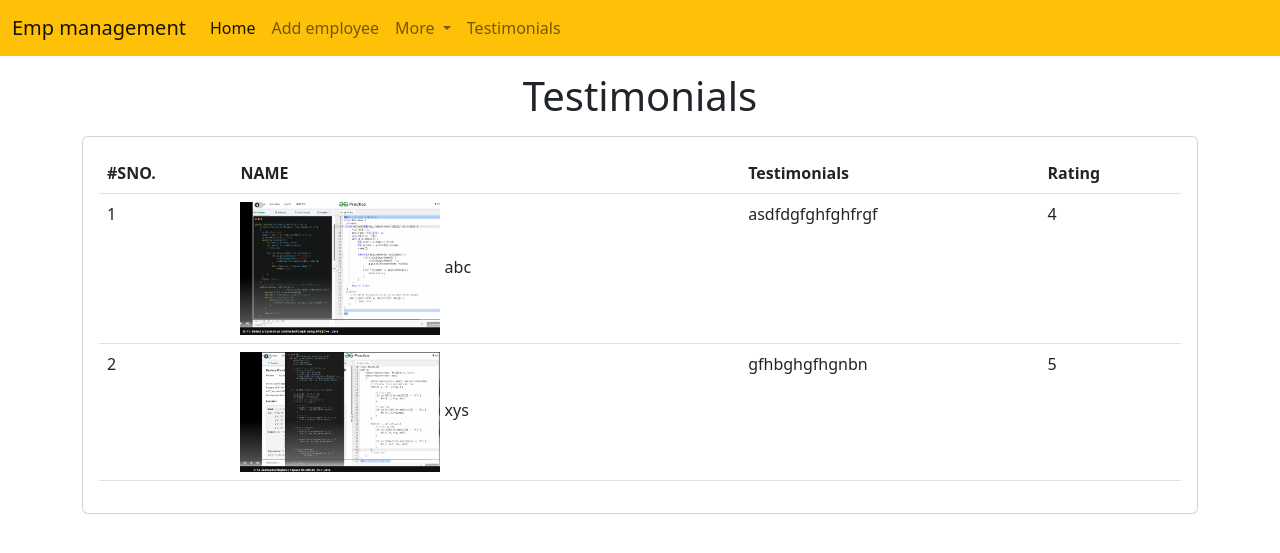
After one commit to Minhazul202014030/django-project, a Django app: page /emp/testimonials/ in a window 1280 px wide. The commit adds this page. Shown: the top 553 px of the page. Run offline with Django 5.2, Linux system fonts and the light colour scheme; data comes from the database, SQL or seed files in the repository; both versions use the stored data as it was after the commit.

Commit message:
second commit

```diff
--- a/emp/admin.py
+++ b/emp/admin.py
@@ -1,7 +1,7 @@
 from django.contrib import admin
 
 # Register your models here.
-from .models import Emp
+from .models import Emp,Testimonial
 
 
 
@@ -12,3 +12,4 @@ class EmpAdmin(admin.ModelAdmin):
     list_filter=('working',)
 
 admin.site.register(Emp,EmpAdmin)
+admin.site.register(Testimonial)
--- a/emp/models.py
+++ b/emp/models.py
@@ -11,3 +11,12 @@ class Emp(models.Model):
 
     def __str__(self):
         return self.name
+
+class Testimonial(models.Model):
+    name=models.CharField(max_length=200)
+    testimonial=models.TextField()
+    picture=models.ImageField(upload_to="testimonials/")
+    rating=models.IntegerField(max_length=1)
+
+    def __str__(self):
+        return self.testimonial
--- a/emp/urls.py
+++ b/emp/urls.py
@@ -9,4 +9,5 @@ urlpatterns = [
     path("delete-emp/<int:emp_id>",delete_emp),
     path("update-emp/<int:emp_id>",update_emp),
     path("do-update-emp/<int:emp_id>",do_update_emp),
+    path("testimonials/",testimonials),
 ]
--- a/emp/views.py
+++ b/emp/views.py
@@ -1,6 +1,6 @@
 from django.http import HttpResponse
 from django.shortcuts import render,redirect
-from .models import Emp
+from .models import Emp,Testimonial
 
 # Create your views here.
 def emp_home(request):
@@ -77,3 +77,12 @@ def do_update_emp(request,emp_id):
 
         e.save()
     return redirect("/emp/home/")
+
+
+
+def testimonials(request):
+    testi=Testimonial.objects.all()
+
+    return render(request, "emp/testimonials.html",{
+        'testi':testi
+    })
--- a/myapp/settings.py
+++ b/myapp/settings.py
@@ -121,6 +121,10 @@ USE_TZ = True
 
 STATIC_URL = 'static/'
 
+MEDIA_URL="/media/"
+
+MEDIA_ROOT=os.path.join(BASE_DIR,'media')
+
 # Default primary key field type
 # https://docs.djangoproject.com/en/5.1/ref/settings/#default-auto-field
 
--- a/myapp/urls.py
+++ b/myapp/urls.py
@@ -17,6 +17,8 @@ Including another URLconf
 from django.contrib import admin
 from django.urls import path,include
 from .views import *
+from django.conf import settings
+from django.conf.urls.static import static
 
 urlpatterns = [
     path('admin/', admin.site.urls),
@@ -25,4 +27,4 @@ urlpatterns = [
     path("about/",about),
     path("services/",services),
     path("emp/",include('emp.urls'))
-]
+]+static(settings.MEDIA_URL, document_root=settings.MEDIA_ROOT)
--- a/templates/emp/navbar.html
+++ b/templates/emp/navbar.html
@@ -24,6 +24,10 @@
           </ul>
         </li>
 
+        <li class="nav-item">
+          <a class="nav-link" href="/emp/testimonials/">Testimonials</a>
+        </li>
+
       </ul>
 
     </div>
--- /dev/null
+++ b/templates/emp/testimonials.html
@@ -0,0 +1,66 @@
+<!DOCTYPE html>
+<html lang="en">
+  <head>
+    <meta charset="utf-8" />
+    <meta name="viewport" content="width=device-width, initial-scale=1" />
+    <title>Bootstrap demo</title>
+    <link
+      href="https://cdn.jsdelivr.net/npm/bootstrap@5.2.0-beta1/dist/css/bootstrap.min.css"
+      rel="stylesheet"
+      integrity="sha384-0evHe/X+R7YkIZDRvuzKMRqM+OrBnVFBL6DOitfPri4tjfHxaWutUpFmBp4vmVor"
+      crossorigin="anonymous"
+    />
+  </head>
+  <body>
+    {% include 'emp/navbar.html' %}
+
+    <h1 class="text-center my-3">Testimonials</h1>
+    <div class="container">
+      <div class="row">
+        <div class="col-md-12">
+          <div class="card">
+            <div class="card-body">
+              <table class="table">
+                <thead>
+                  <tr>
+                    <th>#SNO.</th>
+                    <th>NAME</th>
+                    <th>Testimonials</th>
+                    <th>Rating</th>
+
+                  </tr>
+                </thead>
+                <tbody>
+                    {% for t in testi %}
+                  <tr>
+
+                    <td>
+                        {{forloop.counter}}
+                    </td>
+                    <td>
+                        <img style="max-width: 200px;" src="/media/{{t.picture}}" alt="">
+                        {{t.name}}
+                    </td>
+                    <td>
+                        {{t.testimonial}}
+                    </td>
+                    <td>
+                        {{t.rating}}
+                    </td>
+
+                  </tr>
+                  {% endfor %}
+                </tbody>
+              </table>
+            </div>
+          </div>
+        </div>
+      </div>
+    </div>
+    <script
+      src="https://cdn.jsdelivr.net/npm/bootstrap@5.2.0-beta1/dist/js/bootstrap.bundle.min.js"
+      integrity="sha384-pprn3073KE6tl6bjs2QrFaJGz5/SUsLqktiwsUTF55Jfv3qYSDhgCecCxMW52nD2"
+      crossorigin="anonymous"
+    ></script>
+  </body>
+</html>
```
Also changed, not shown: db.sqlite3, emp/migrations/0003_testimonial.py (added), media/testimonials/G-11._Detect_a_Cycle_in_an_Undirected_Graph_using_BFS____1.png (added), media/testimonials/G-14._Surrounded_Regions__Replace_Os_with_Xs__C______1.png (added).
